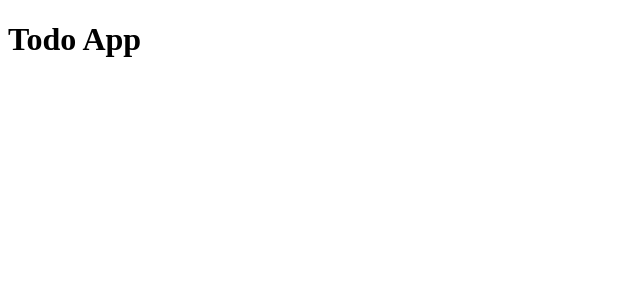
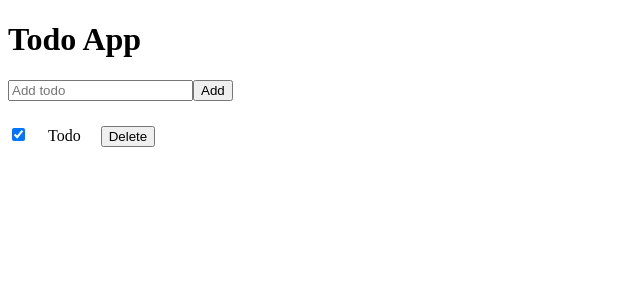
Before and after one commit to multiahfoon/todo-app, a React (Create React App) app: page / in a window 1280 px wide. Shown: the top 300 px of the page, without its empty margins (0-640 px from the left). Built offline with nearby package versions, Linux system fonts and the light colour scheme.

Commit message:
feat: import form and todo list

```diff
--- a/src/App.js
+++ b/src/App.js
@@ -1,9 +1,13 @@
-import React from 'react';
+import React from 'react'
+import Form from './components/Form/Form';
+import TodoList from './components/TodoList/TodoList';
 
 function App() {
   return (
     <div>
       <h1>Todo App</h1>
+      <Form />
+      <TodoList />
     </div>
   );
 }
```
